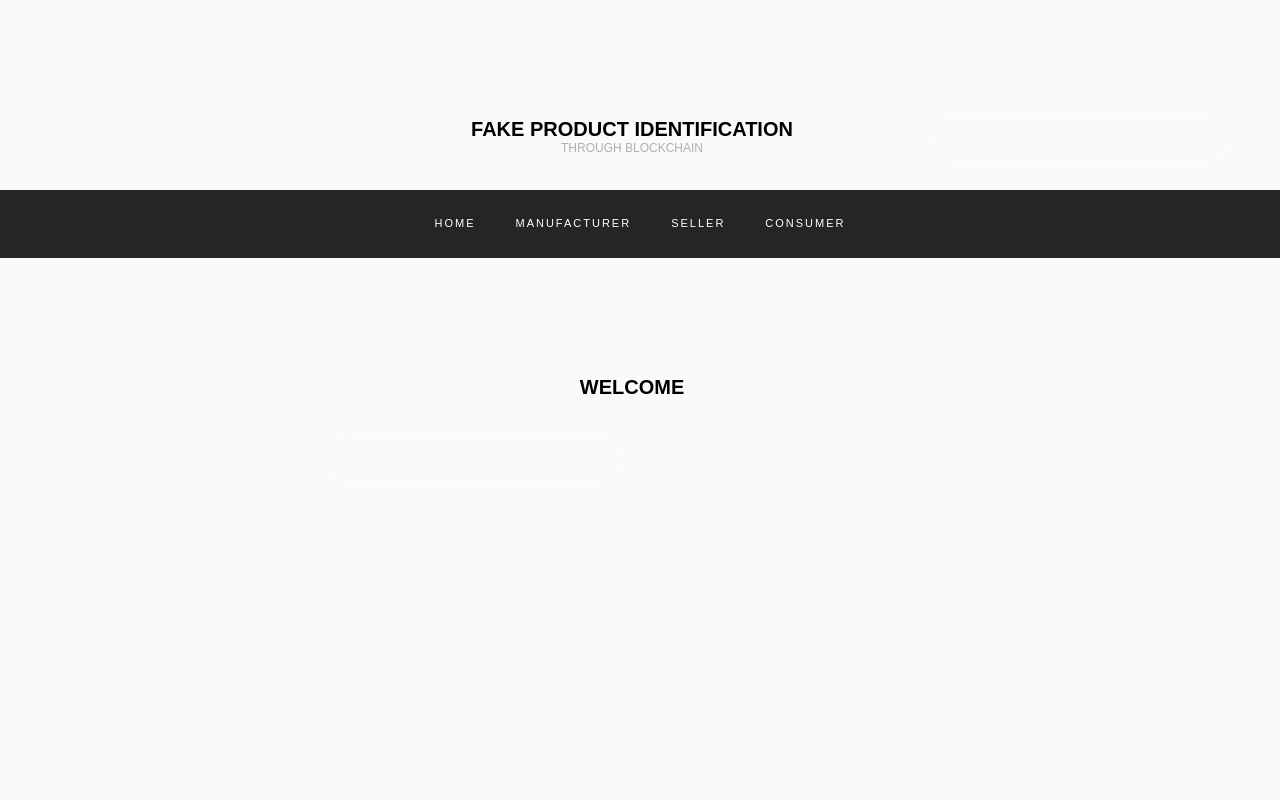
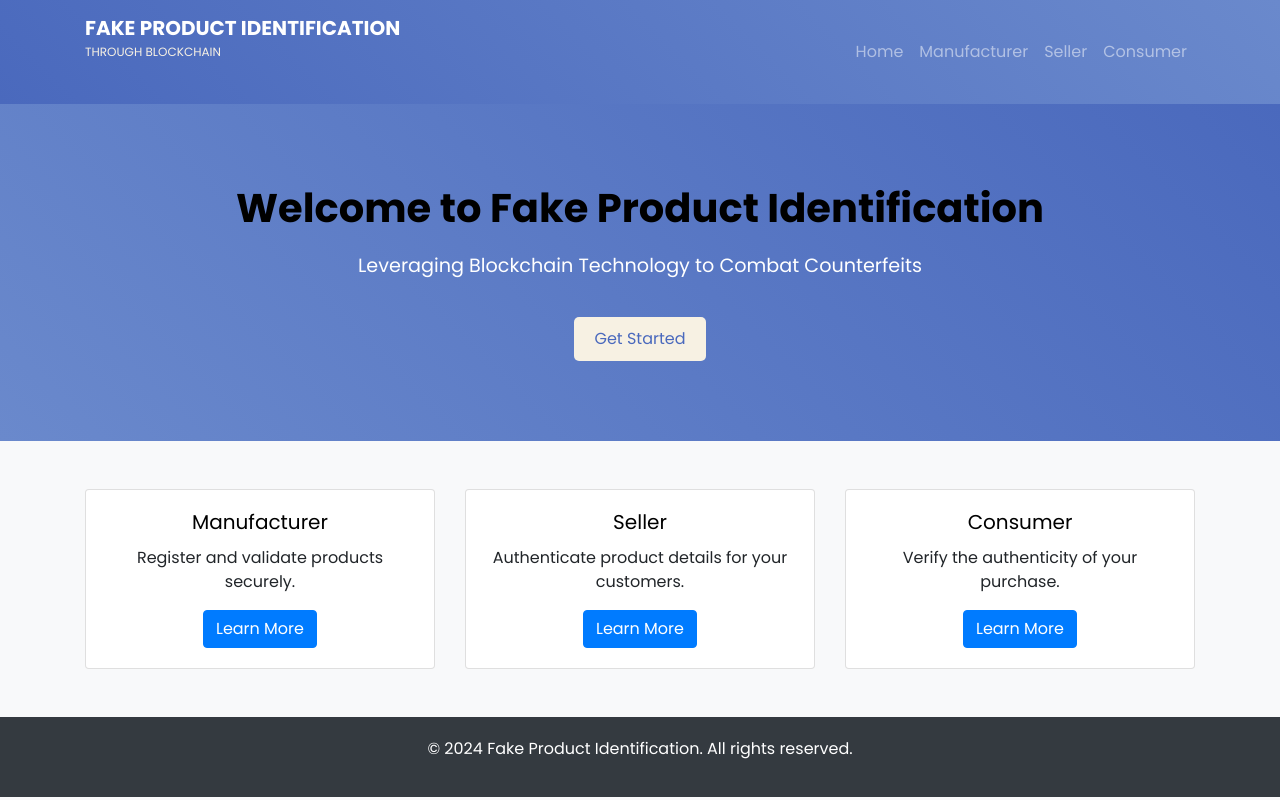
Before and after one commit to piyush1997jagtap/ProductTrace, a website: page src/index.html in a window 1280 px wide. Drawn offline with nearby package versions, Linux system fonts and the light colour scheme.

Commit message:
Modified the landing page

```diff
--- a/src/index.html
+++ b/src/index.html
@@ -4,81 +4,129 @@
     <title>Fake Product Identification</title>
     <meta charset="utf-8">
     <meta name="viewport" content="width=device-width, initial-scale=1, shrink-to-fit=no">
-	<link href='https://fonts.googleapis.com/css?family=Roboto:400,100,300,700' rel='stylesheet' type='text/css'>
-	<link rel="stylesheet" href="https://stackpath.bootstrapcdn.com/font-awesome/4.7.0/css/font-awesome.min.css">
+    <link href="https://fonts.googleapis.com/css2?family=Poppins:wght@300;400;600;700&display=swap" rel="stylesheet">
+    <link rel="stylesheet" href="https://cdnjs.cloudflare.com/ajax/libs/font-awesome/5.15.4/css/all.min.css">
     <link rel="stylesheet" href="css/style.css">
-
+    <link rel="stylesheet" href="https://stackpath.bootstrapcdn.com/bootstrap/4.5.2/css/bootstrap.min.css">
+    <style>
+      body {
+        font-family: 'Poppins', sans-serif;
+        background: #f8f9fa;
+        margin: 0;
+        padding: 0;
+      }
+      .navbar {
+        background: linear-gradient(45deg, #4a69bd, #6a89cc);
+      }
+      .navbar-brand span {
+        color: #f7f1e3;
+      }
+      .hero {
+        background: linear-gradient(45deg, #6a89cc, #4a69bd);
+        color: white;
+        padding: 80px 0;
+        text-align: center;
+      }
+      .hero h1 {
+        font-size: 2.5rem;
+        margin-bottom: 20px;
+        font-weight: 700;
+      }
+      .hero p {
+        font-size: 1.2rem;
+      }
+      .hero button {
+        margin-top: 20px;
+        background: #f7f1e3;
+        color: #4a69bd;
+        border: none;
+        padding: 10px 20px;
+        border-radius: 5px;
+        transition: all 0.3s ease;
+      }
+      .hero button:hover {
+        background: #4a69bd;
+        color: white;
+      }
+      .footer {
+        background: #343a40;
+        color: white;
+        padding: 20px;
+        text-align: center;
+      }
+    </style>
   </head>
   <body>
-	<section class="ftco-section">
-		<div class="container-fluid px-md-5">
-			<div class="row justify-content-between">
-				<div class="col-md-8 order-md-last">
-					<div class="row">
-						<div class="col-md-6 text-center">
-							<a class="navbar-brand" href="index.html">Fake Product Identification <span>through Blockchain</span></a>
-						</div>
-						<div class="col-md-6 d-md-flex justify-content-end mb-md-0 mb-3">
-							<form action="#" class="searchform order-lg-last">
-
-			        </form>
-						</div>
-					</div>
-				</div>
-				<div class="col-md-4 d-flex">
-					<div class="social-media">
-
-	        </div>
-				</div>
-			</div>
-		</div>
-		<nav class="navbar navbar-expand-lg navbar-dark ftco_navbar bg-dark ftco-navbar-light" id="ftco-navbar">
-	    <div class="container-fluid">
-
-	      <button class="navbar-toggler" type="button" data-toggle="collapse" data-target="#ftco-nav" aria-controls="ftco-nav" aria-expanded="false" aria-label="Toggle navigation">
-	        <span class="fa fa-bars"></span> Menu
+    <!-- Navbar -->
+    <nav class="navbar navbar-expand-lg navbar-dark">
+      <div class="container">
+        <a class="navbar-brand" href="index.html">
+          Fake Product Identification <span>Through Blockchain</span>
+        </a>
+        <button class="navbar-toggler" type="button" data-toggle="collapse" data-target="#navbarNav" aria-controls="navbarNav" aria-expanded="false" aria-label="Toggle navigation">
+          <span class="navbar-toggler-icon"></span>
         </button>
-	      <div class="collapse navbar-collapse" id="ftco-nav">
-	        <ul class="navbar-nav m-auto">
+        <div class="collapse navbar-collapse" id="navbarNav">
+          <ul class="navbar-nav ml-auto">
             <li class="nav-item"><a href="index.html" class="nav-link">Home</a></li>
-			  	<li class="nav-item "><a href="manufacturer.html" class="nav-link">Manufacturer</a></li>
+            <li class="nav-item"><a href="manufacturer.html" class="nav-link">Manufacturer</a></li>
             <li class="nav-item"><a href="seller.html" class="nav-link">Seller</a></li>
             <li class="nav-item"><a href="consumer.html" class="nav-link">Consumer</a></li>
           </ul>
         </div>
       </div>
     </nav>
-    <!-- END nav -->
 
-
+    <!-- Hero Section -->
+    <section class="hero">
+      <div class="container">
+        <h1>Welcome to Fake Product Identification</h1>
+        <p>Leveraging Blockchain Technology to Combat Counterfeits</p>
+        <button onclick="location.href='manufacturer.html'">Get Started</button>
+      </div>
     </section>
 
-	<div class="container-fluid px-md-5">
-		<div class="row justify-content-between">
-			<div class="col-md-12 order-md-last">
+    <!-- Main Section -->
+    <div class="container my-5">
       <div class="row">
-					<div class="col-md-12 text-center">
-						<a class="navbar-brand" href="index.html">WELCOME </a>
-					</div>
-					<div class="col-md-6 d-md-flex justify-content-end mb-md-0 mb-3">
-						<form action="#" class="searchform order-lg-last">
-
-				</form>
+        <div class="col-md-4">
+          <div class="card text-center">
+            <div class="card-body">
+              <h5 class="card-title">Manufacturer</h5>
+              <p class="card-text">Register and validate products securely.</p>
+              <a href="manufacturer.html" class="btn btn-primary">Learn More</a>
             </div>
           </div>
         </div>
-			<div class="col-md-4 d-flex">
-				<div class="social-media">
-
+        <div class="col-md-4">
+          <div class="card text-center">
+            <div class="card-body">
+              <h5 class="card-title">Seller</h5>
+              <p class="card-text">Authenticate product details for your customers.</p>
+              <a href="seller.html" class="btn btn-primary">Learn More</a>
             </div>
           </div>
-	</section>
+        </div>
+        <div class="col-md-4">
+          <div class="card text-center">
+            <div class="card-body">
+              <h5 class="card-title">Consumer</h5>
+              <p class="card-text">Verify the authenticity of your purchase.</p>
+              <a href="consumer.html" class="btn btn-primary">Learn More</a>
+            </div>
+          </div>
+        </div>
+      </div>
+    </div>
 
-	<script src="js/jquery.min.js"></script>
-	<script src="js/bootstrap.min.js"></script>
-	<script src="js/main.js"></script>
+    <!-- Footer -->
+    <footer class="footer">
+      <p>&copy; 2024 Fake Product Identification. All rights reserved.</p>
+    </footer>
+
+    <script src="https://code.jquery.com/jquery-3.6.0.min.js"></script>
+    <script src="https://stackpath.bootstrapcdn.com/bootstrap/4.5.2/js/bootstrap.bundle.min.js"></script>
     <script src="js/web3.min.js"></script>
     <script src="js/truffle-contract.js"></script>
-
   </body>
 </html>
```
Lines whose indentation alone changed are shown as unchanged.
